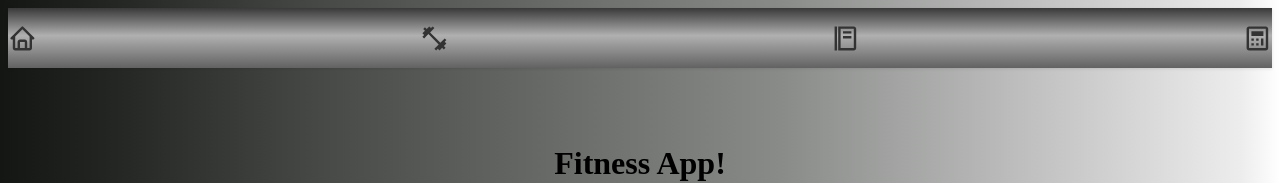
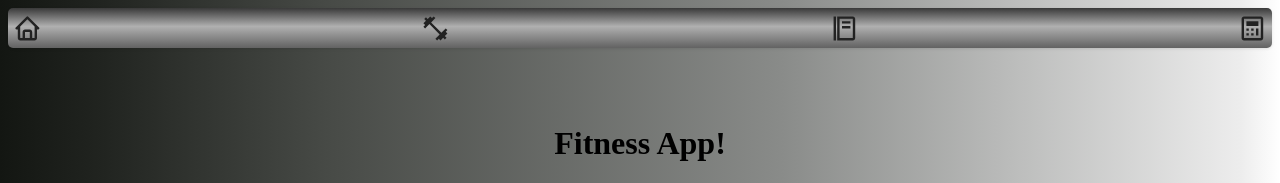
Before and after one commit to AndreiLhu/Fitness-App, a Next.js app: page / in a window 1280 px wide. Shown: the top 183 px of the page. Built offline with nearby package versions, Linux system fonts and the light colour scheme.

Commit message:
Small changes

```diff
--- a/components/MobileNavbar.js
+++ b/components/MobileNavbar.js
@@ -7,9 +7,10 @@ import styled from 'styled-components';
 
 const NavbarContainer = styled.div`
   display: flex;
+  border-radius: 5px;
   justify-content: space-between;
   align-items: center;
-  height: 60px;
+  height: 5vh;
   background-color:background: rgb(0,0,0);
 background: linear-gradient(0deg, rgba(0,0,0,1) 0%, rgba(98,98,98,1) 0%, rgba(176,176,176,1) 54%, rgba(57,57,57,1) 100%, rgba(0,0,0,1) 100%);
   box-shadow: 0px 1px 3px rgba(0, 0, 0, 0.1);
@@ -17,7 +18,7 @@ background: linear-gradient(0deg, rgba(0,0,0,1) 0%, rgba(98,98,98,1) 0%, rgba(17
 
 a {
   margin-right: 16px;
-  color: #333;
+  color: #222;
   text-decoration: none;
   font-size: 1.2rem;
   display: flex;
@@ -30,7 +31,10 @@ a {
   }
 
   &:last-child {
-    margin-right: 0;
+    margin-right: 5px;
+  }
+  &:first-child {
+    margin-left: 5px;
   }
 `;
 
--- a/pages/index.js
+++ b/pages/index.js
@@ -21,7 +21,7 @@ const Container = styled.div`
     display: flex;
     justify-content: space-between;
     position: absolute;
-    margin-top: 15vh;
+    margin-top: 55vh;
   }
 
   img[id='mainImage'] {
```
